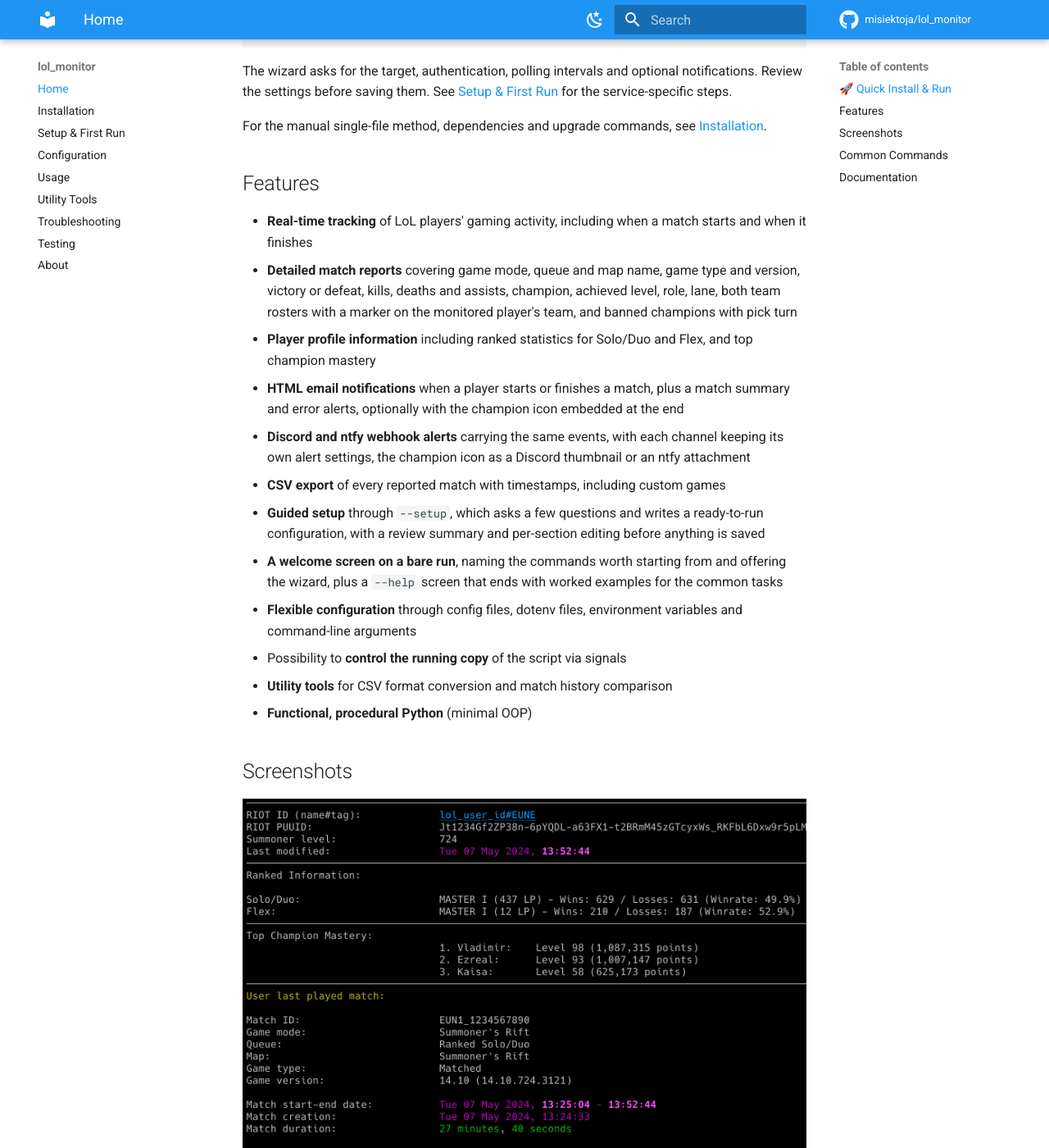
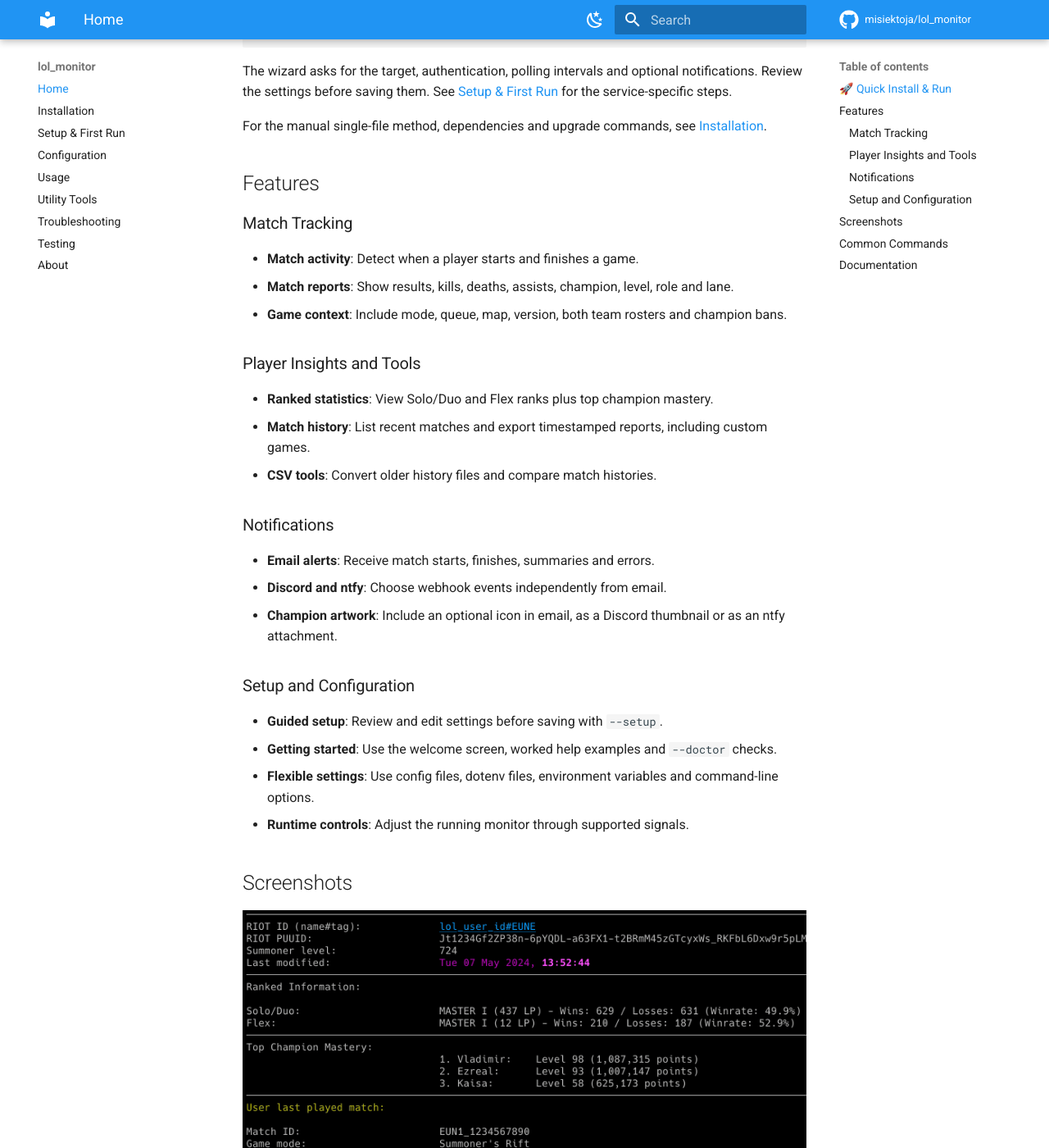
Before and after one commit to misiektoja/lol_monitor, an MkDocs documentation site: the page built from docs/index.md, in a window 1280 px wide and 1400 px high, scrolled down 472 px. Shown: the whole window at 82% size. Built offline with MkDocs 1.6.1 and Material for MkDocs 9.7.7, drawn with Linux system fonts in a browser that asks for light colours; comment, search, counter and statistics services are not loaded.

Commit message:
docs(site): group feature summaries by user workflow

```diff
--- a/docs/index.md
+++ b/docs/index.md
@@ -26,18 +26,30 @@
 
 ## Features
 
-- **Real-time tracking** of LoL players' gaming activity, including when a match starts and when it finishes
-- **Detailed match reports** covering game mode, queue and map name, game type and version, victory or defeat, kills, deaths and assists, champion, achieved level, role, lane, both team rosters with a marker on the monitored player's team, and banned champions with pick turn
-- **Player profile information** including ranked statistics for Solo/Duo and Flex, and top champion mastery
-- **HTML email notifications** when a player starts or finishes a match, plus a match summary and error alerts, optionally with the champion icon embedded at the end
-- **Discord and ntfy webhook alerts** carrying the same events, with each channel keeping its own alert settings, the champion icon as a Discord thumbnail or an ntfy attachment
-- **CSV export** of every reported match with timestamps, including custom games
-- **Guided setup** through `--setup`, which asks a few questions and writes a ready-to-run configuration, with a review summary and per-section editing before anything is saved
-- **A welcome screen on a bare run**, naming the commands worth starting from and offering the wizard, plus a `--help` screen that ends with worked examples for the common tasks
-- **Flexible configuration** through config files, dotenv files, environment variables and command-line arguments
-- Possibility to **control the running copy** of the script via signals
-- **Utility tools** for CSV format conversion and match history comparison
-- **Functional, procedural Python** (minimal OOP)
+### Match Tracking
+
+* **Match activity**: Detect when a player starts and finishes a game.
+* **Match reports**: Show results, kills, deaths, assists, champion, level, role and lane.
+* **Game context**: Include mode, queue, map, version, both team rosters and champion bans.
+
+### Player Insights and Tools
+
+* **Ranked statistics**: View Solo/Duo and Flex ranks plus top champion mastery.
+* **Match history**: List recent matches and export timestamped reports, including custom games.
+* **CSV tools**: Convert older history files and compare match histories.
+
+### Notifications
+
+* **Email alerts**: Receive match starts, finishes, summaries and errors.
+* **Discord and ntfy**: Choose webhook events independently from email.
+* **Champion artwork**: Include an optional icon in email, as a Discord thumbnail or as an ntfy attachment.
+
+### Setup and Configuration
+
+* **Guided setup**: Review and edit settings before saving with `--setup`.
+* **Getting started**: Use the welcome screen, worked help examples and `--doctor` checks.
+* **Flexible settings**: Use config files, dotenv files, environment variables and command-line options.
+* **Runtime controls**: Adjust the running monitor through supported signals.
 
 ## Screenshots
 
```
Also changed, not shown: README.md (+24 -12 lines).
